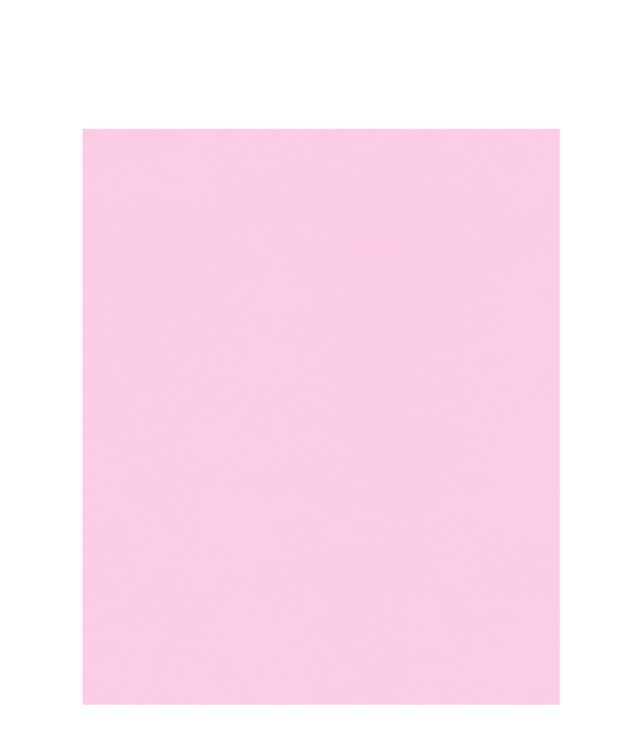
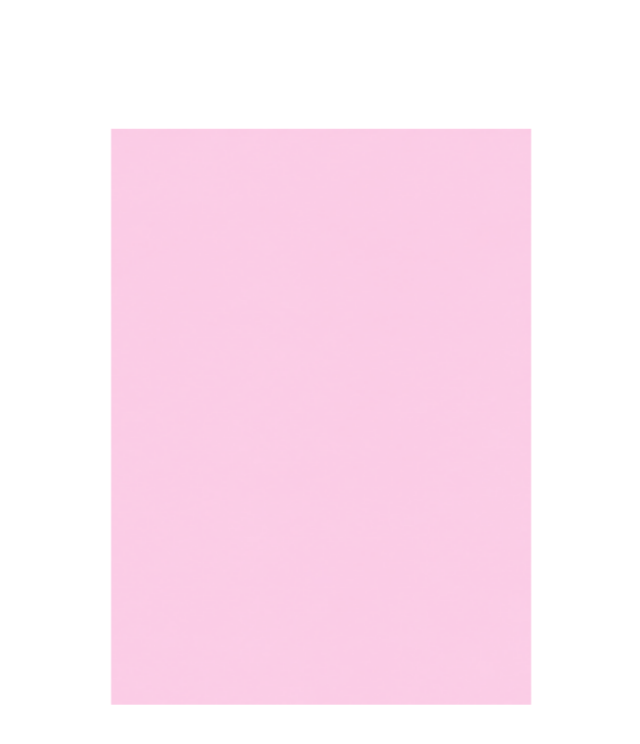
Before and after one commit to tinoonon/box, a plain HTML site: page index.html in a window 1280 px wide. Shown: the whole page, without its empty margins (319-959 px from the left). Drawn offline with Linux system fonts and the light colour scheme.

Commit message:
initial commit

```diff
--- a/index.html
+++ b/index.html
@@ -1,25 +1,36 @@
 <!DOCTYPE html>
-<html lang="pt-BR">
+<html>
 <head>
     <meta charset="UTF-8">
     <meta name="viewport" content="width=device-width, initial-scale=1.0">
+    <style>
+        * {
+            margin: 0;
+            padding: 0;
+            border: 0;
+            outline: 0;
+        }
 
-    <style>
         html,
         body {
-            width: 100%;
-            height: 100%;
-            margin: 0;
-            padding: 0;
+            width: 100vw;
+            height: 100vh;
             overflow: hidden;
-            background: transparent !important;
+            background: transparent;
+            background-color: transparent;
+        }
+
+        body {
+            display: flex;
+            align-items: center;
+            justify-content: center;
         }
 
         img {
-            display: block;
-            width: 100%;
-            height: 100%;
-            object-fit: fill;
+            max-width: 100%;
+            max-height: 100%;
+            width: auto;
+            height: auto;
             background: transparent;
         }
     </style>
```
